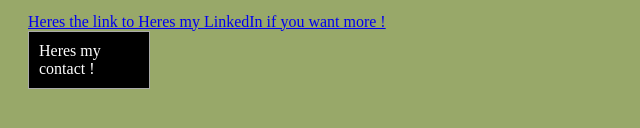
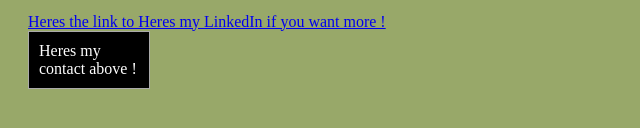
Before and after one commit to Jamielee005/Jamielee005.github.io, a plain HTML site: page index.html in a window 1280 px wide. Shown: the part 518-646 px from the top of the page, 0-640 px from the left. Drawn offline with Linux system fonts and the light colour scheme.

Commit message:
change header

```diff
--- a/index.html
+++ b/index.html
@@ -62,7 +62,7 @@
     }
   </style>
 
-  <div class="main">Heres my contact !</div>
+  <div class="main">Heres my contact above !</div>
 
 
 </html>
```
